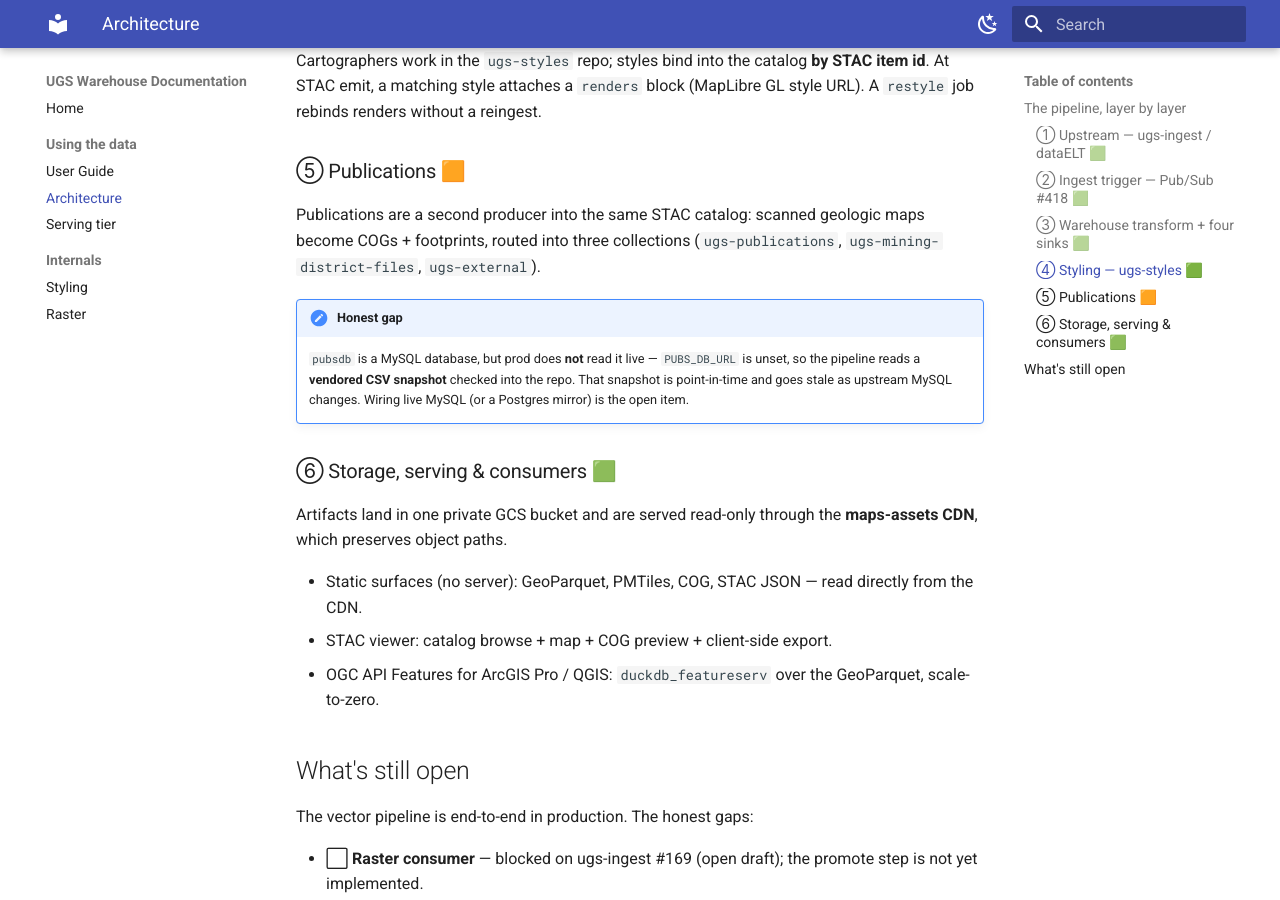
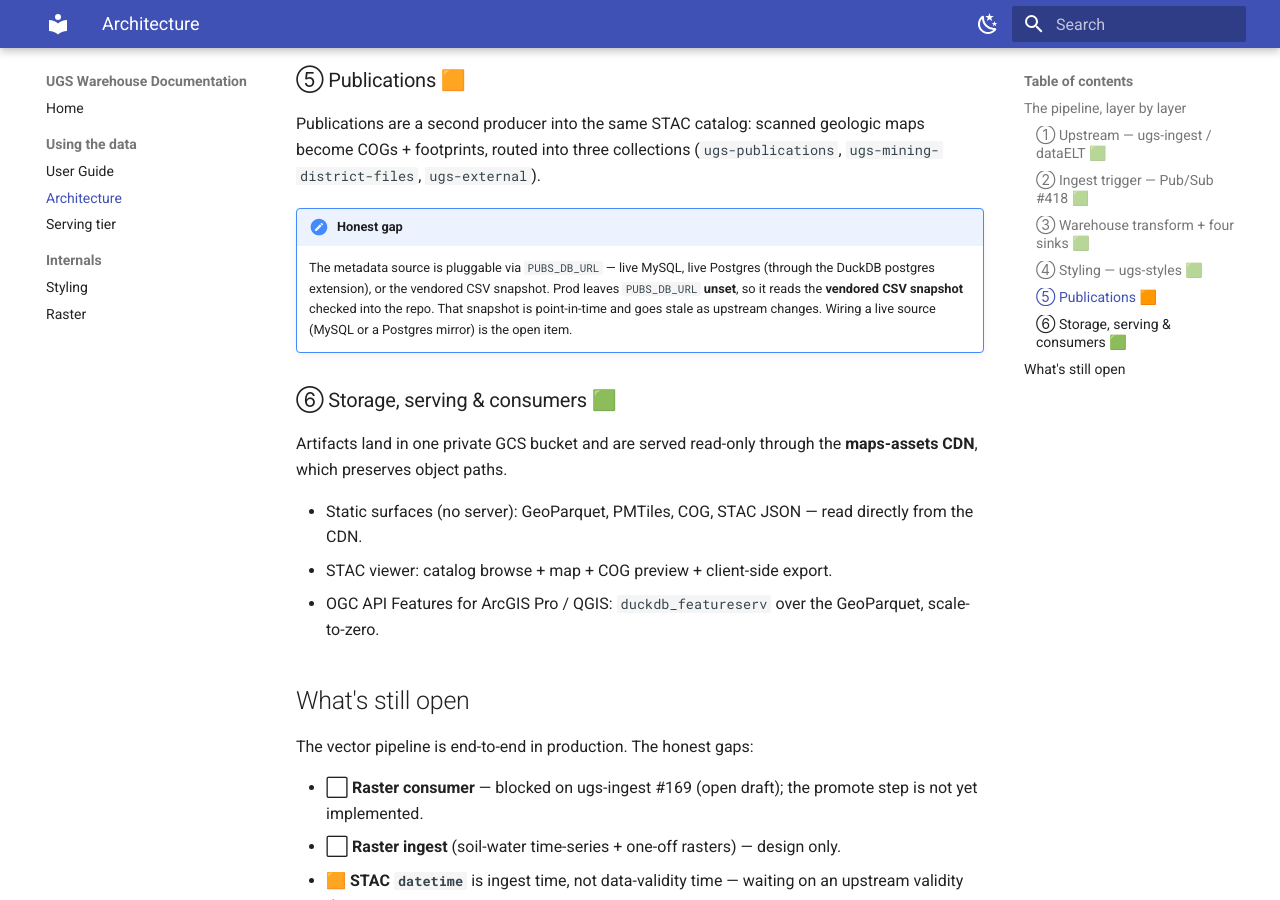
Before and after one commit to UGS-GIO/ugs-warehouse, an MkDocs documentation site: the page built from docs/ARCHITECTURE.md, in a window 1280 px wide and 900 px high, scrolled down 1580 px. Built offline with MkDocs 1.6.1 and Material for MkDocs 9.7.7, drawn with Linux system fonts in a browser that asks for light colours.

Commit message:
fix(api): pg_featureserv schemas gengis + geochron + boreholes; docs: Postgres pubs path

```diff
--- a/docs/ARCHITECTURE.md
+++ b/docs/ARCHITECTURE.md
@@ -33,10 +33,13 @@
   RS -->|"renders block"| ST
   subgraph PUBS["5. Publications"]
     MY["MySQL pubsdb - source of truth"]
+    PGM["Postgres mirror - DuckDB postgres ext"]
     CSV["vendored CSV snapshot - prod default, can go stale"]
     HV["harvest - GDAL to COG"]
     PI["pubs ingest to STAC - 3 collections"]
     MY -. "manual export" .-> CSV
+    MY -. "PUBS_DB_URL (unset in prod)" .-> PI
+    PGM -. "PUBS_DB_URL (unset in prod)" .-> PI
     CSV --> PI
     HV --> PI
   end
@@ -95,9 +98,10 @@
 `ugs-external`).
 
 !!! note "Honest gap"
-    `pubsdb` is a MySQL database, but prod does **not** read it live — `PUBS_DB_URL` is unset, so the
-    pipeline reads a **vendored CSV snapshot** checked into the repo. That snapshot is point-in-time
-    and goes stale as upstream MySQL changes. Wiring live MySQL (or a Postgres mirror) is the open item.
+    The metadata source is pluggable via `PUBS_DB_URL` — live MySQL, live Postgres (through the
+    DuckDB postgres extension), or the vendored CSV snapshot. Prod leaves `PUBS_DB_URL` **unset**, so
+    it reads the **vendored CSV snapshot** checked into the repo. That snapshot is point-in-time and
+    goes stale as upstream changes. Wiring a live source (MySQL or a Postgres mirror) is the open item.
 
 ### ⑥ Storage, serving & consumers 🟩
 
```
Also changed, not shown: 2 other files.
